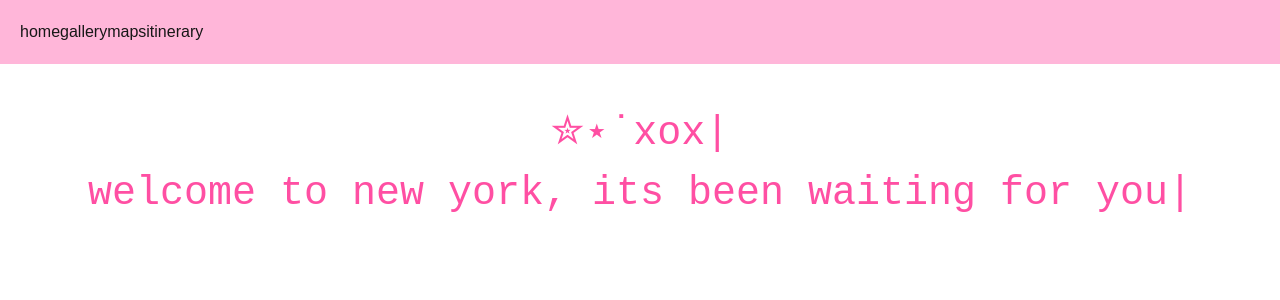
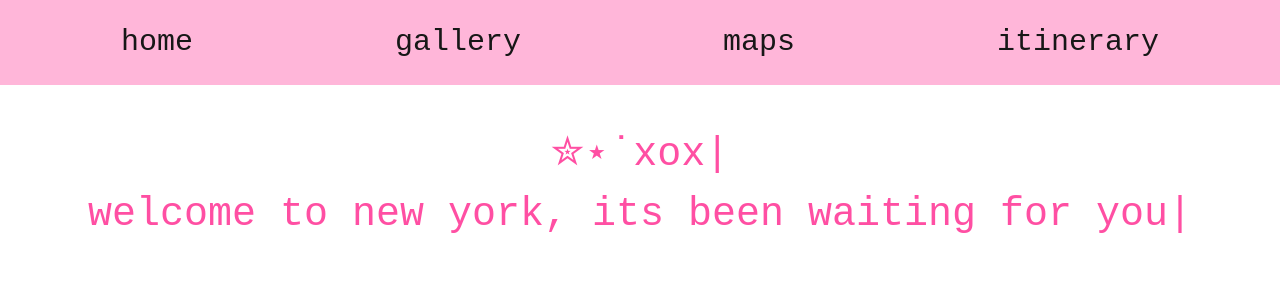
Before and after one commit to Saanvi4800/citygirldaily, a Next.js app: page / in a window 1280 px wide. Shown: the top 300 px of the page. Built offline with nearby package versions, Linux system fonts and the light colour scheme.

Commit message:
nav bar fix

```diff
--- a/app/components/Navbar.tsx
+++ b/app/components/Navbar.tsx
@@ -6,7 +6,10 @@ export default function Navbar() {
       display: "flex",
       padding: "20px",
       background: "#ffb6d9",
-      borderBottom: "2px solidrgb(170, 39, 107)"
+      borderBottom: "2px solidrgb(170, 39, 107)",
+      fontFamily: "monospace",
+      fontSize: "30px",
+      justifyContent: "space-around"
     }}>
       <Link href="/">home </Link>
       <Link href="/gallery">gallery </Link>
```
